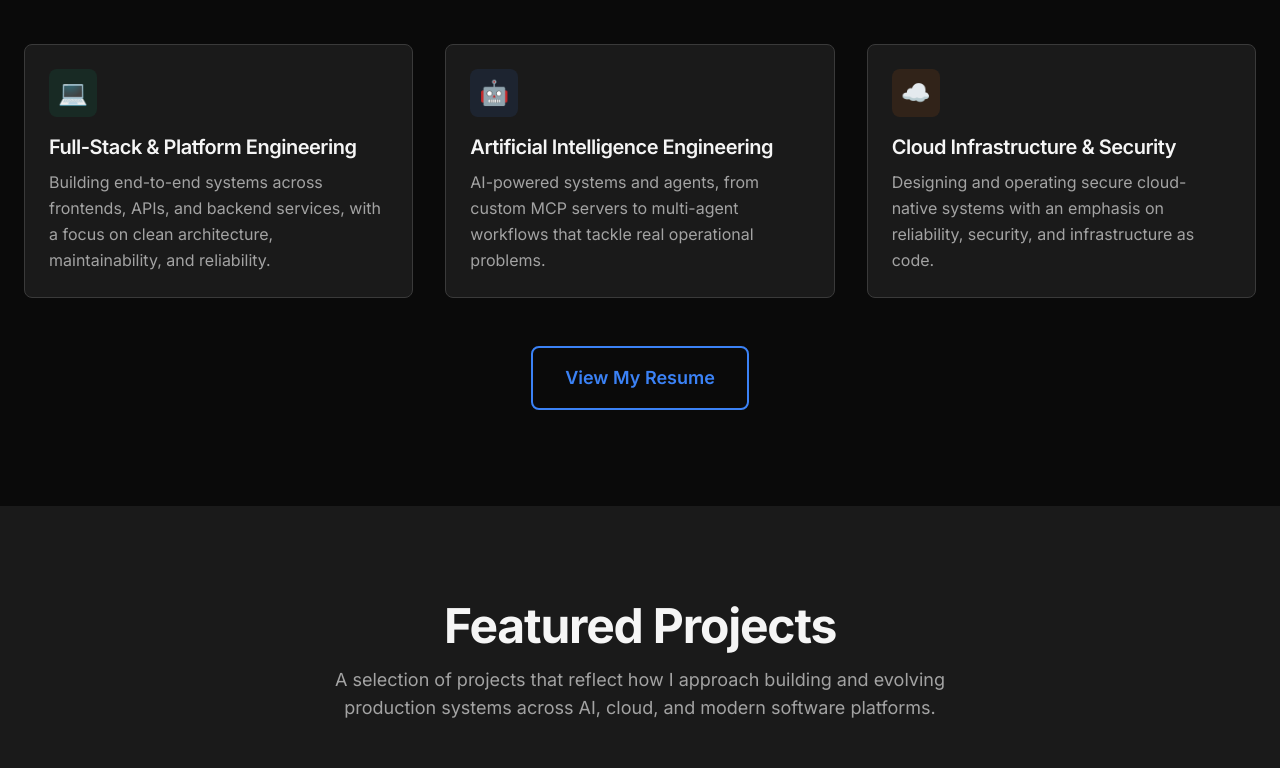
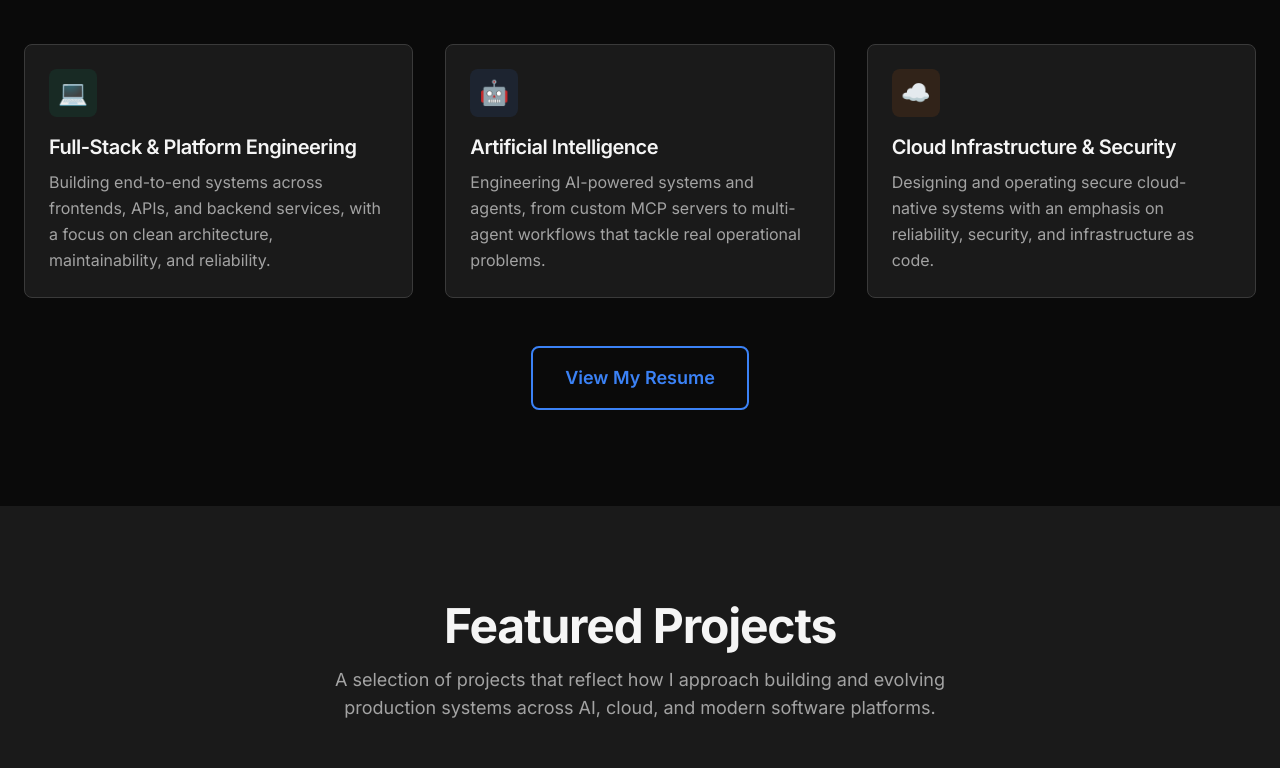
Before and after one commit to zavalatechlabs/zavala-software-portfolio, a Next.js app: page / in a window 1280 px wide. Shown: the part 1320-2088 px from the top of the page. Built offline with nearby package versions, Linux system fonts and the light colour scheme; no server answers.

Commit message:
refine AI card title and add 'Engineering' to description; update footer tagline

```diff
--- a/app/page.tsx
+++ b/app/page.tsx
@@ -67,10 +67,10 @@ export default function Home() {
                   <span className="text-2xl">🤖</span>
                 </div>
                 <h3 className="text-xl font-semibold mb-2 text-zavala-text-primary">
-                  Artificial Intelligence Engineering
+                  Artificial Intelligence
                 </h3>
                 <p className="text-zavala-text-secondary">
-                  AI-powered systems and agents, from custom MCP servers to multi-agent workflows that tackle real operational problems.
+                  Engineering AI-powered systems and agents, from custom MCP servers to multi-agent workflows that tackle real operational problems.
                 </p>
               </Card>
             </FadeInView>
--- a/components/Footer.tsx
+++ b/components/Footer.tsx
@@ -34,7 +34,7 @@ export default function Footer() {
               Maximiliano Zavala
             </h3>
             <p className="text-sm text-zavala-footer-text-muted">
-              Building modern web applications with cutting-edge technologies.
+              Software engineer focused on building intelligent, reliable systems.
             </p>
           </div>
 
```
